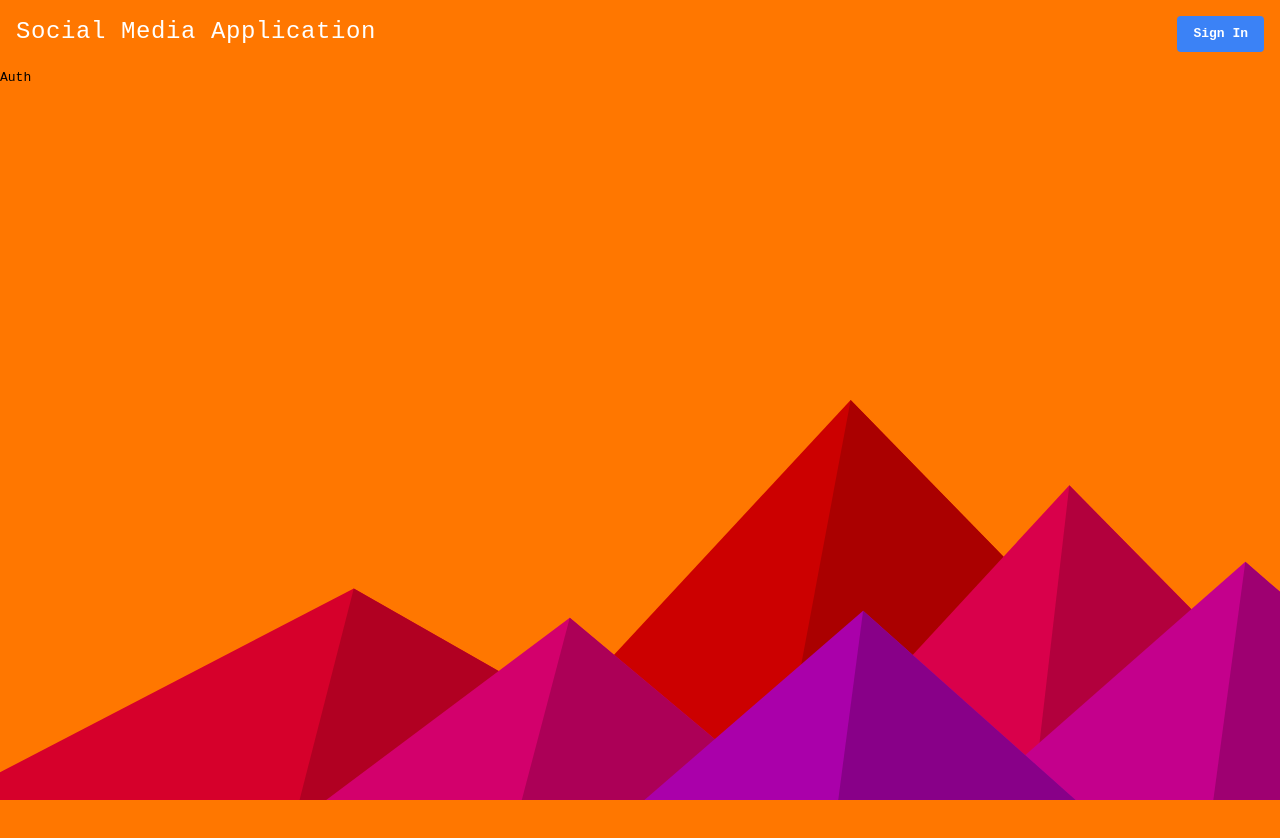
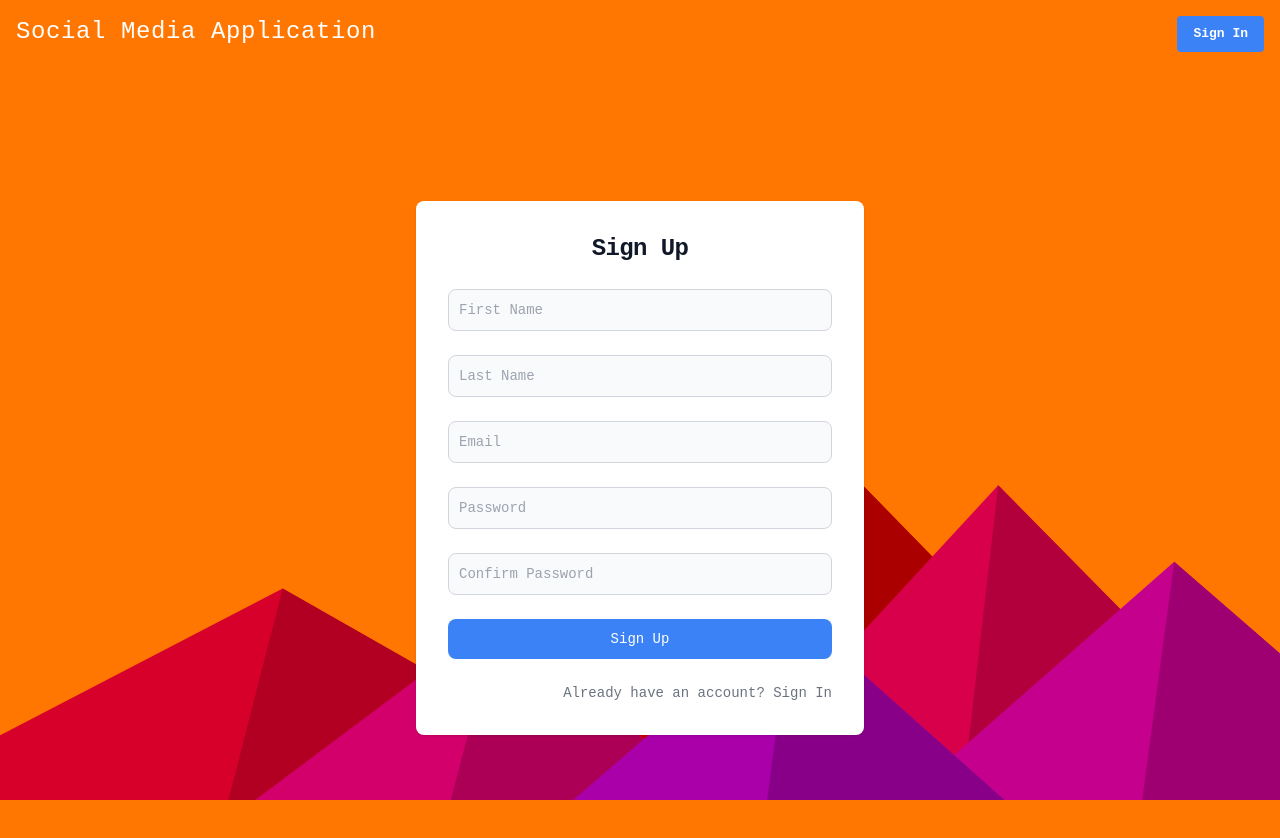
Before and after one commit to SinghAstra/Social-Media-Web-Application, a React (Create React App) app in the folder client/: page /auth in a window 1280 px wide. Shown: the top 838 px of the page. Before the commit the page ends 800 px from the top, so only its background shows below. Built offline with nearby package versions, Linux system fonts and the light colour scheme.

Commit message:
Added Auth Form

```diff
--- a/client/src/components/Auth/Auth.js
+++ b/client/src/components/Auth/Auth.js
@@ -1,9 +1,131 @@
-import React from 'react'
+import React, { useState } from "react";
 
 const Auth = () => {
+  const [formData, setFormData] = useState({
+    firstName: "",
+    lastName: "",
+    email: "",
+    password: "",
+    confirmPassword: "",
+  });
+  const [isSignUp, setIsSignUp] = useState(true);
+  const toggleSignUp = () => {
+    setIsSignUp(!isSignUp);
+  };
+  const handleSubmit = (e) => {
+    e.preventDefault();
+    if (isSignUp) {
+      console.log("formData is ", formData);
+    } else {
+      console.log("formData is ", {
+        email: formData.email,
+        password: formData.password,
+      });
+    }
+  };
+
   return (
-    <div>Auth</div>
-  )
-}
+    <div>
+        <div className="flex flex-col items-center justify-center px-6 py-8 mx-auto md:h-screen lg:py-0">
+          <div className="w-full bg-white rounded-lg shadow dark:border md:mt-0 sm:max-w-md xl:p-0 dark:bg-gray-800 dark:border-gray-700">
+            <div className="p-6 space-y-4 md:space-y-6 sm:p-8">
+              <h1 className="text-xl font-bold leading-tight tracking-tight text-gray-900 md:text-2xl dark:text-white text-center">
+                {isSignUp ? "Sign Up" : "Sign In"}
+              </h1>
+              <form className="space-y-4 md:space-y-6" onSubmit={handleSubmit}>
+                {isSignUp && (
+                  <>
+                    <input
+                      type="text"
+                      className="bg-gray-50 border border-gray-300 text-gray-900 sm:text-sm rounded-lg focus:ring-primary-600 focus:border-primary-600 block w-full p-2.5 dark:bg-gray-700 dark:border-gray-600 dark:placeholder-gray-400 dark:text-white dark:focus:ring-blue-500 dark:focus:border-blue-500"
+                      placeholder="First Name"
+                      value={formData.firstName}
+                      onChange={(e) => {
+                        setFormData({
+                          ...formData,
+                          firstName: e.target.value,
+                        });
+                      }}
+                      required
+                    />
+                    <input
+                      type="text"
+                      className="bg-gray-50 border border-gray-300 text-gray-900 sm:text-sm rounded-lg focus:ring-primary-600 focus:border-primary-600 block w-full p-2.5 dark:bg-gray-700 dark:border-gray-600 dark:placeholder-gray-400 dark:text-white dark:focus:ring-blue-500 dark:focus:border-blue-500"
+                      placeholder="Last Name"
+                      value={formData.lastName}
+                      onChange={(e) => {
+                        setFormData({
+                          ...formData,
+                          lastName: e.target.value,
+                        });
+                      }}
+                      required
+                    />
+                  </>
+                )}
+                <input
+                  type="email"
+                  className="bg-gray-50 border border-gray-300 text-gray-900 sm:text-sm rounded-lg focus:ring-primary-600 focus:border-primary-600 block w-full p-2.5 dark:bg-gray-700 dark:border-gray-600 dark:placeholder-gray-400 dark:text-white dark:focus:ring-blue-500 dark:focus:border-blue-500"
+                  placeholder="Email"
+                  value={formData.email}
+                  onChange={(e) => {
+                    setFormData({
+                      ...formData,
+                      email: e.target.value,
+                    });
+                  }}
+                  required
+                />
+                <input
+                  type="password"
+                  placeholder="Password"
+                  className="bg-gray-50 border border-gray-300 text-gray-900 sm:text-sm rounded-lg focus:ring-primary-600 focus:border-primary-600 block w-full p-2.5 dark:bg-gray-700 dark:border-gray-600 dark:placeholder-gray-400 dark:text-white dark:focus:ring-blue-500 dark:focus:border-blue-500"
+                  value={formData.password}
+                  onChange={(e) => {
+                    setFormData({
+                      ...formData,
+                      password: e.target.value,
+                    });
+                  }}
+                  required
+                />
+                {isSignUp && (
+                  <input
+                    type="confirm-password"
+                    placeholder="Confirm Password"
+                    className="bg-gray-50 border border-gray-300 text-gray-900 sm:text-sm rounded-lg focus:ring-primary-600 focus:border-primary-600 block w-full p-2.5 dark:bg-gray-700 dark:border-gray-600 dark:placeholder-gray-400 dark:text-white dark:focus:ring-blue-500 dark:focus:border-blue-500"
+                    value={formData.confirmPassword}
+                    onChange={(e) => {
+                      setFormData({
+                        ...formData,
+                        confirmPassword: e.target.value,
+                      });
+                    }}
+                    required
+                  />
+                )}
+                <button
+                  type="submit"
+                  className="w-full text-white bg-blue-500 hover:bg-blue-700 focus:ring-4 focus:outline-none focus:ring-primary-300 font-medium rounded-lg text-sm px-5 py-2.5 text-center dark:bg-primary-600 dark:hover:bg-primary-700 dark:focus:ring-primary-800"
+                >
+                  {isSignUp ? "Sign Up" : "Sign In"}
+                </button>
+              </form>
+              <p className="text-sm font-light text-gray-500 dark:text-gray-400 text-end">
+                <button
+                  onClick={toggleSignUp}
+                  className="font-medium text-primary-600 hover:underline dark:text-primary-500"
+                >
+                  {isSignUp
+                    ? ` Already have an account? Sign In`
+                    : `Create a new account? Sign Up`}
+                </button>
+              </p>
+            </div>
+          </div>
+        </div>
+    </div>
+  );
+};
 
-export default Auth
+export default Auth;
```
